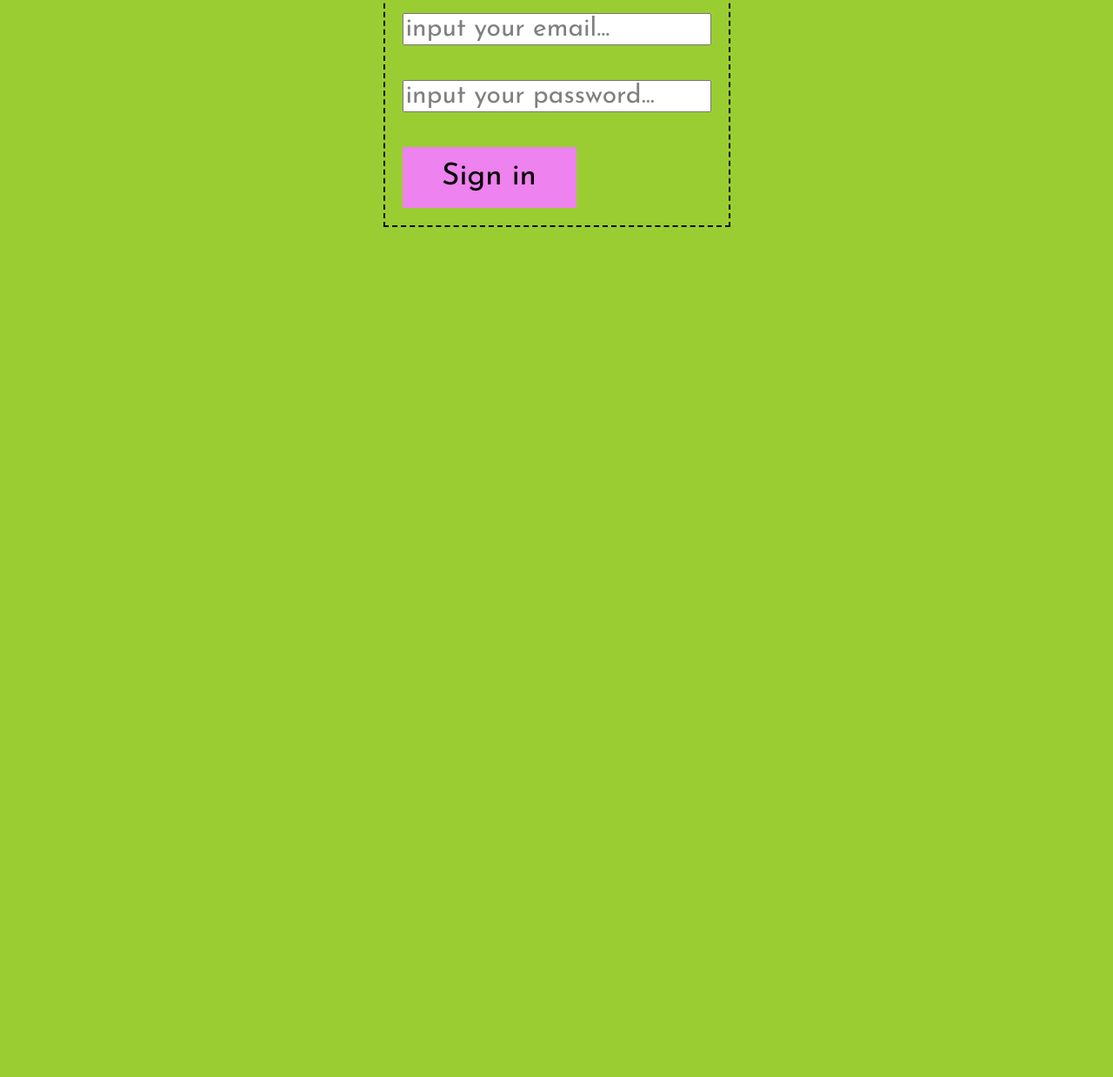
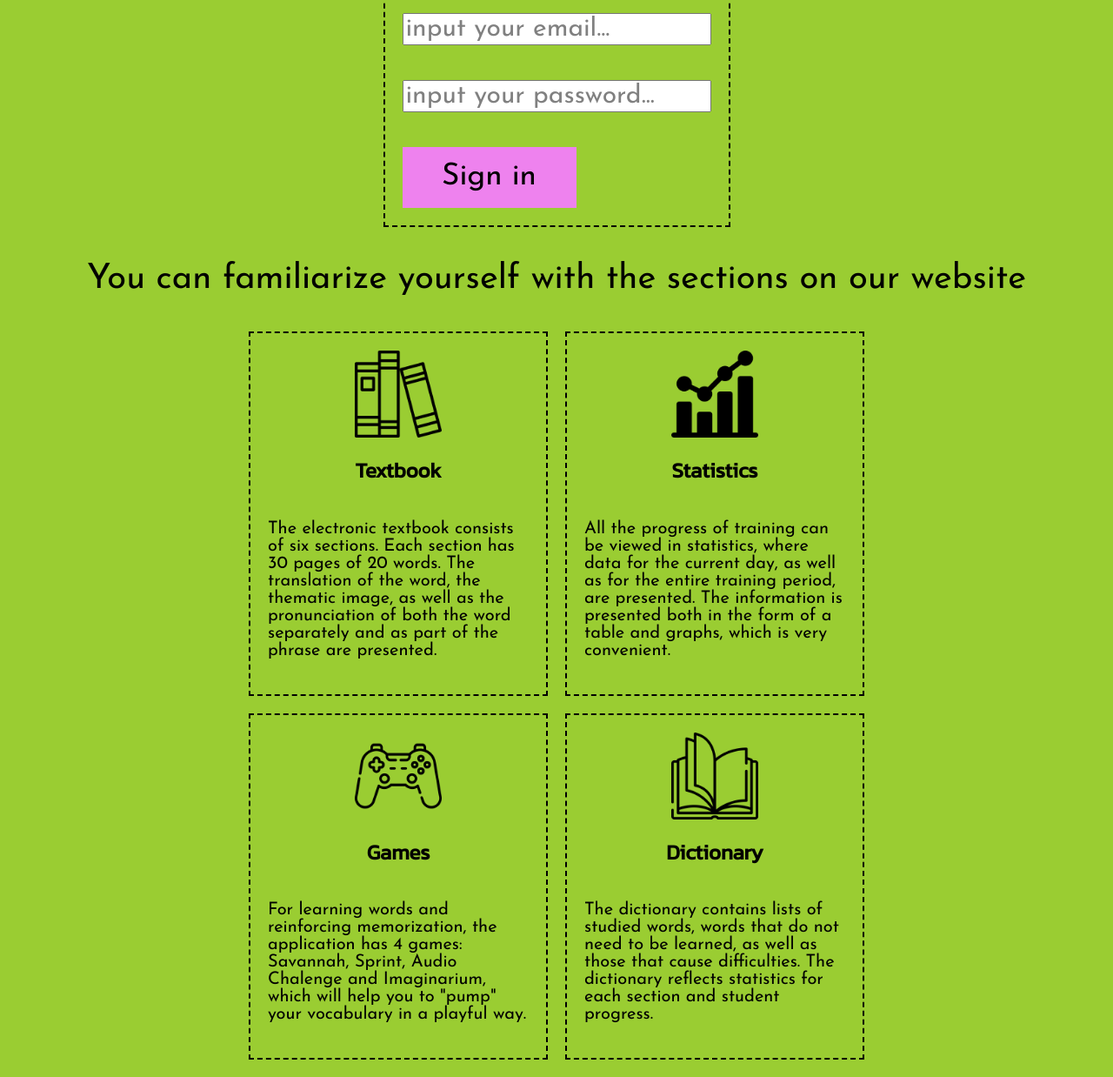
Before and after one commit to rybakN/RS-Lang, a website built with webpack: page src/index.html in a window 1280 px wide. Shown: the part 537-1775 px from the top of the page at 87% size. Before the commit the page ends 818 px from the top, so only its background shows below. Built offline with nearby package versions, Linux system fonts and the light colour scheme.

Commit message:
feat: add block with links and description of other sections of app

```diff
--- a/src/index.css
+++ b/src/index.css
@@ -76,3 +76,32 @@ input::placeholder{
 .authorization button:hover{
   background-color: #a15ba1;
 }
+
+.sections-buttons{
+  display: flex;
+  margin: 0 auto;
+  width: 708px;
+  gap: 20px;
+  flex-wrap: wrap;
+}
+
+.section-button{
+  display: flex;
+  flex-direction: column;
+  align-items: center;
+  padding: 20px;
+  border: 2px dashed;
+  width: 300px;
+}
+
+.section-button img{
+  width: 100px;
+}
+
+.description-section{
+  font-size: 20px;
+}
+
+.section-button h2{
+  font-family: 'Kanit', sans-serif;
+}
--- a/src/index.html
+++ b/src/index.html
@@ -22,6 +22,39 @@
       <input type="password" placeholder="input your password...">
       <button>Sign in</button>
     </section>
+    <section class="sections-buttons-and-title">
+      <p>You can familiarize yourself with the sections on our website</p>
+      <div class="sections-buttons">
+        <div class="section-button">
+          <img src="./pictures/textbook.png" alt="">
+          <h2>Textbook</h2>
+          <p class="description-section">
+            The electronic textbook consists of six sections. Each section has 30 pages of 20 words. The translation of the word, the thematic image, as well as the pronunciation of both the word separately and as part of the phrase are presented.
+          </p>
+        </div>
+        <div class="section-button">
+          <img src="./pictures/statistics.png" alt="">
+          <h2>Statistics</h2>
+          <p class="description-section">
+            All the progress of training can be viewed in statistics, where data for the current day, as well as for the entire training period, are presented. The information is presented both in the form of a table and graphs, which is very convenient.
+          </p>
+        </div>
+        <div class="section-button">
+          <img src="./pictures/game.png" alt="">
+          <h2>Games</h2>
+          <p class="description-section">
+            For learning words and reinforcing memorization, the application has 4 games: Savannah, Sprint, Audio Chalenge and Imaginarium, which will help you to "pump" your vocabulary in a playful way.
+          </p>
+        </div>
+        <div class="section-button">
+          <img src="./pictures/dictionary.png" alt="">
+          <h2>Dictionary</h2>
+          <p class="description-section">
+            The dictionary contains lists of studied words, words that do not need to be learned, as well as those that cause difficulties. The dictionary reflects statistics for each section and student progress.
+          </p>
+        </div>
+      </div>
+    </section>
   </main>
 </body>
 </html>
```
